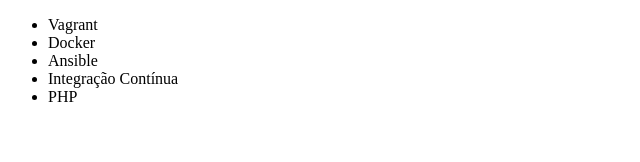
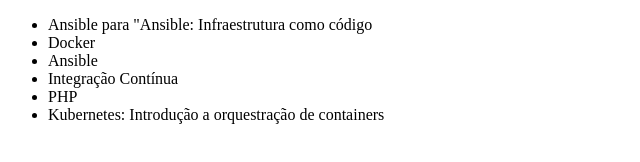
Before and after one commit to CamilaSabino-WebJump/CursoGit, a plain HTML site: page Camila/index.html in a window 1280 px wide. Shown: the whole page, without its empty margins (0-640 px from the left). Drawn offline with Linux system fonts and the light colour scheme.

```diff
--- a/Camila/index.html
+++ b/Camila/index.html
@@ -6,11 +6,12 @@
 </head>
 <body>
     <ul>
-        <li>Vagrant</li>
+        <li>Ansible para "Ansible: Infraestrutura como código</li>
         <li>Docker</li>
         <li>Ansible</li>
         <li>Integração Contínua</li>
         <li>PHP</li>
+        <li>Kubernetes: Introdução a orquestração de containers</li>
     </ul>
 </body>
 </html>
```
